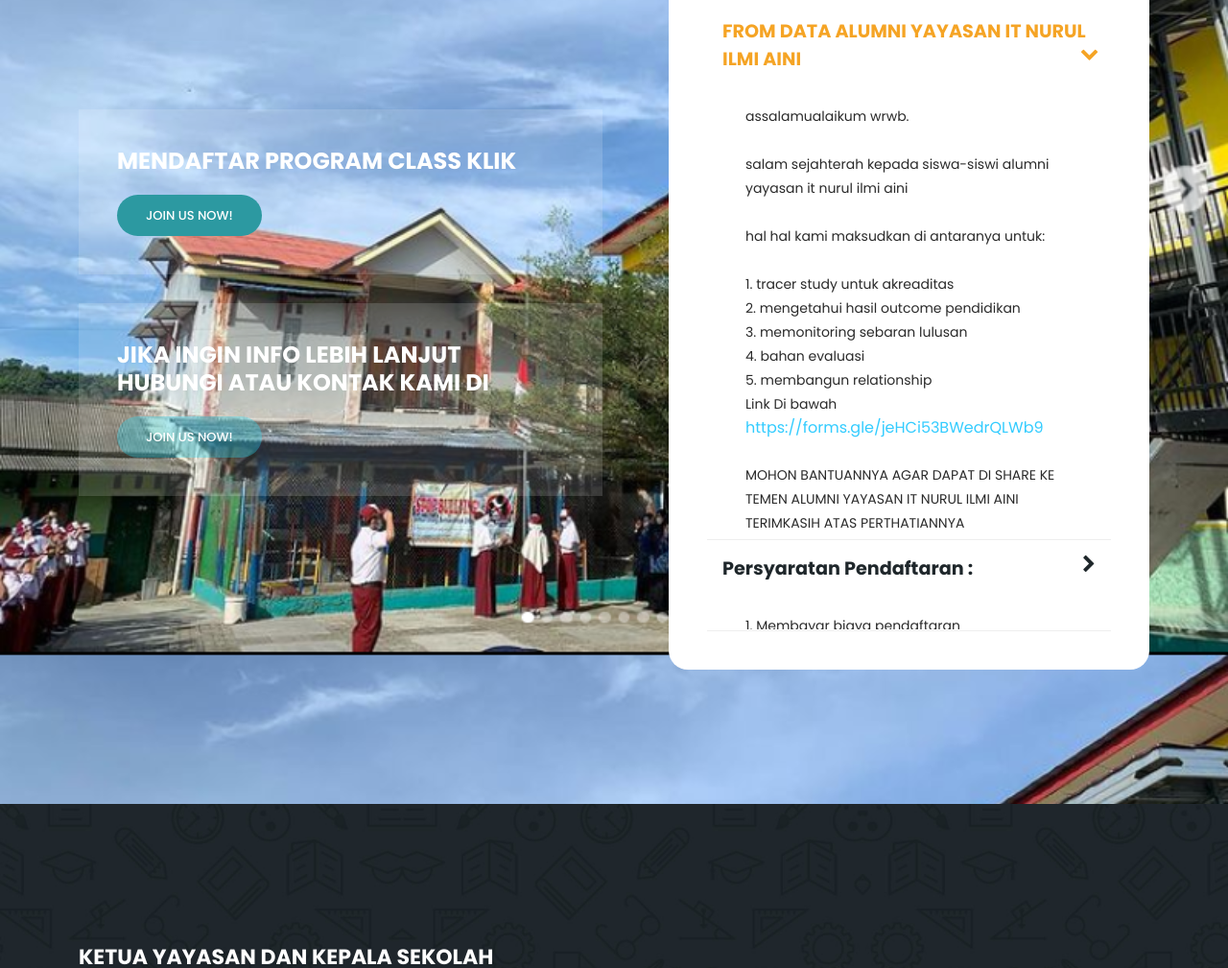
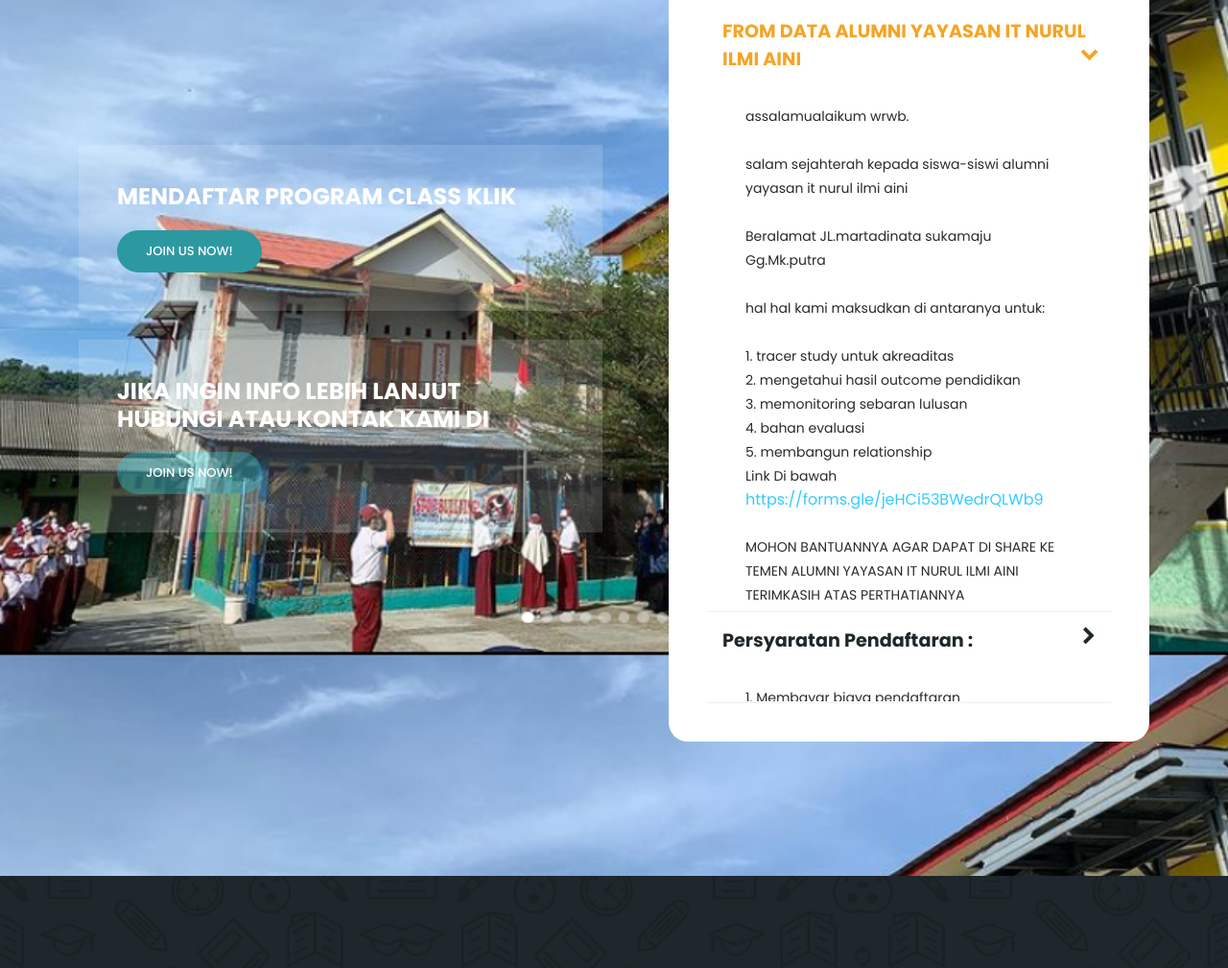
Before and after one commit to yayasan12345/yayasan12345.github.io, a plain HTML site: page index.html in a window 1280 px wide. Shown: the part 2201-3210 px from the top of the page at 96% size. Drawn offline with nearby package versions, Linux system fonts and the light colour scheme.

Commit message:
Update index.html

```diff
--- a/index.html
+++ b/index.html
@@ -298,6 +298,7 @@ https://templatemo.com/tm-569-edu-meeting
                     <div class="content">
                 <P>assalamualaikum wrwb.</p>
                 <P><br>salam sejahterah kepada siswa-siswi alumni yayasan it nurul ilmi aini</p>
+                <P><br>Beralamat JL.martadinata sukamaju Gg.Mk.putra </p>
                 <P><br>hal hal kami maksudkan di antaranya untuk:</p>
                 <P><br>1. tracer study untuk akreaditas</p>
                 <P>2. mengetahui hasil outcome pendidikan</p>
```
